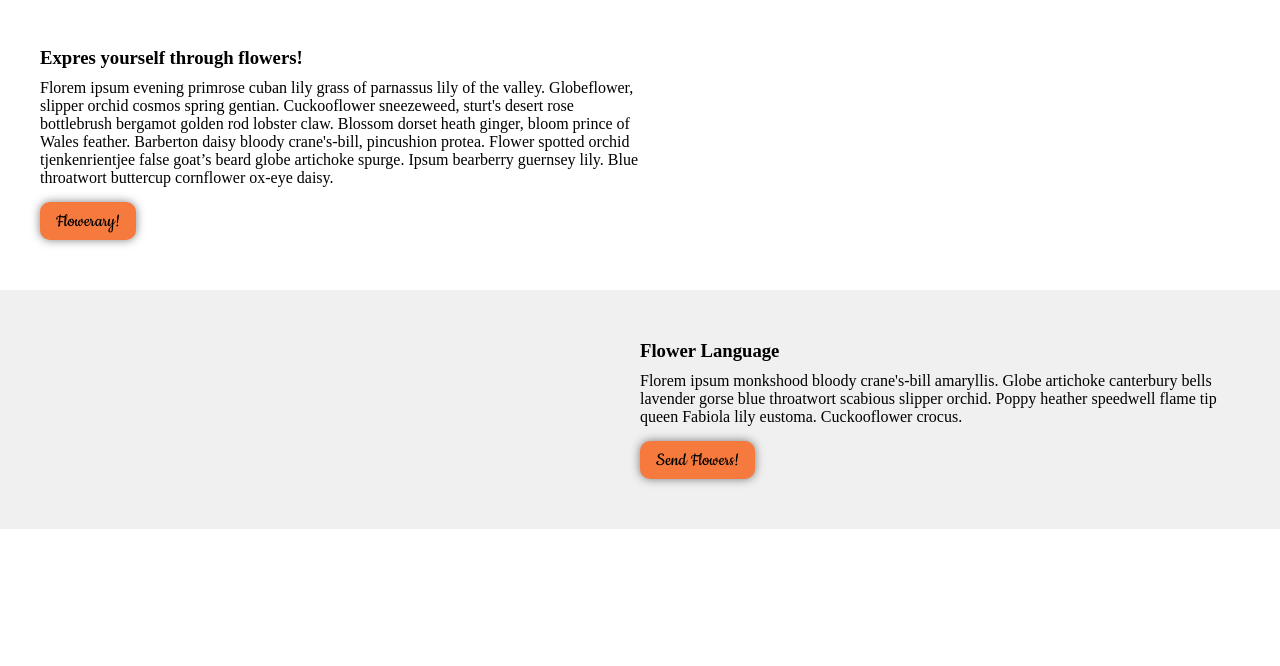
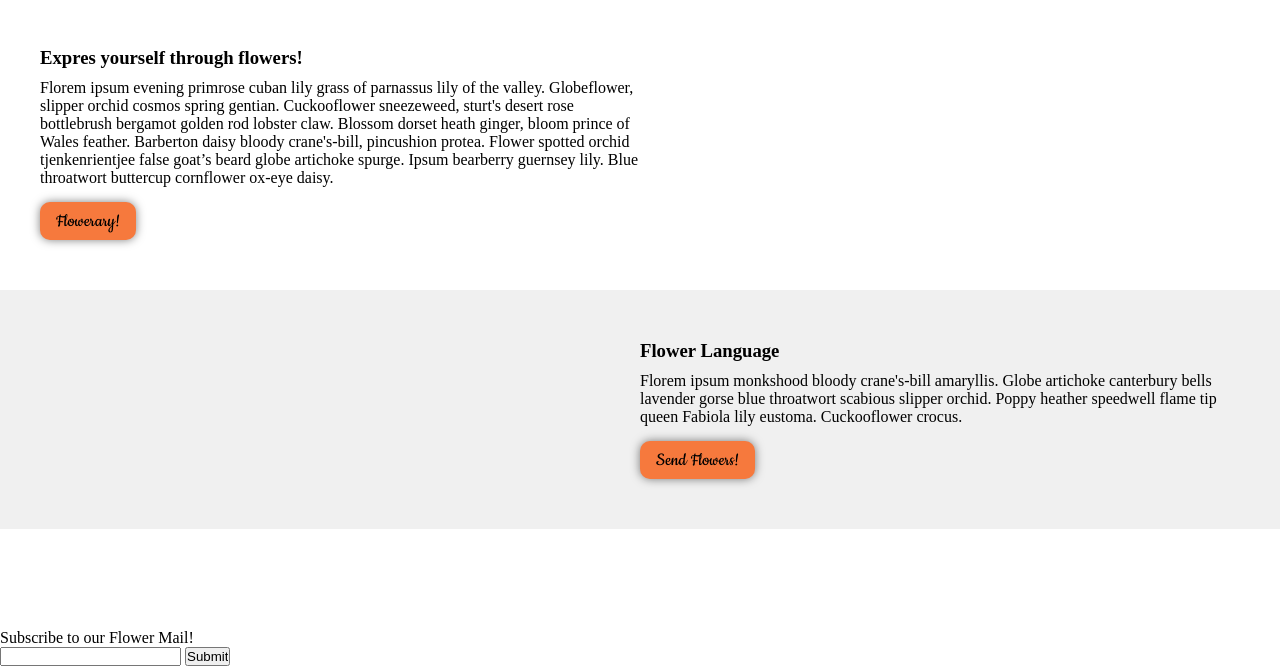
Before and after one commit to JoannaWilczekGoslawska/Homepage-Mockup, a plain HTML site: page index.html in a window 1280 px wide. Shown: the part 555-1221 px from the top of the page. Before the commit the page ends 1184 px from the top, so only its background shows below. Drawn offline with Linux system fonts and the light colour scheme.

Commit message:
add subscribe section

```diff
--- a/index.html
+++ b/index.html
@@ -86,5 +86,14 @@
     <section class="main-section main-section--white">
 
     </section>
+    <section class="main-section__subscribe">
+        <form action="#" class="main-subscribe__form">
+            <label for="email" class="main-form__label">Subscribe to our Flower Mail!</label>
+            <div class="main-form__email">
+                <input type="email" name="email" id="email" class="email__input">
+                <input type="submit" class="email__submit">
+            </div>
+        </form>
+    </section>
 </body>
 </html>
```
